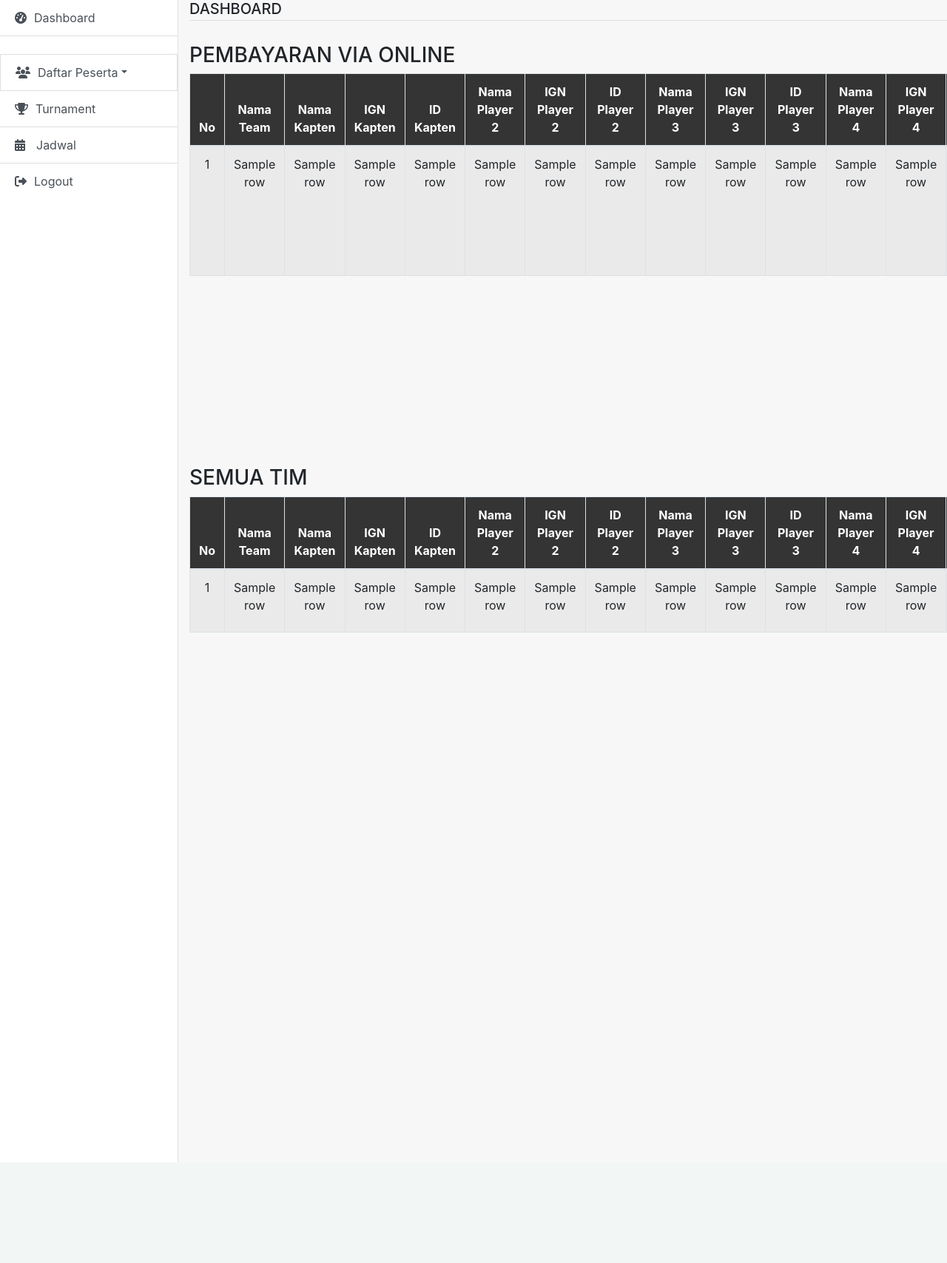
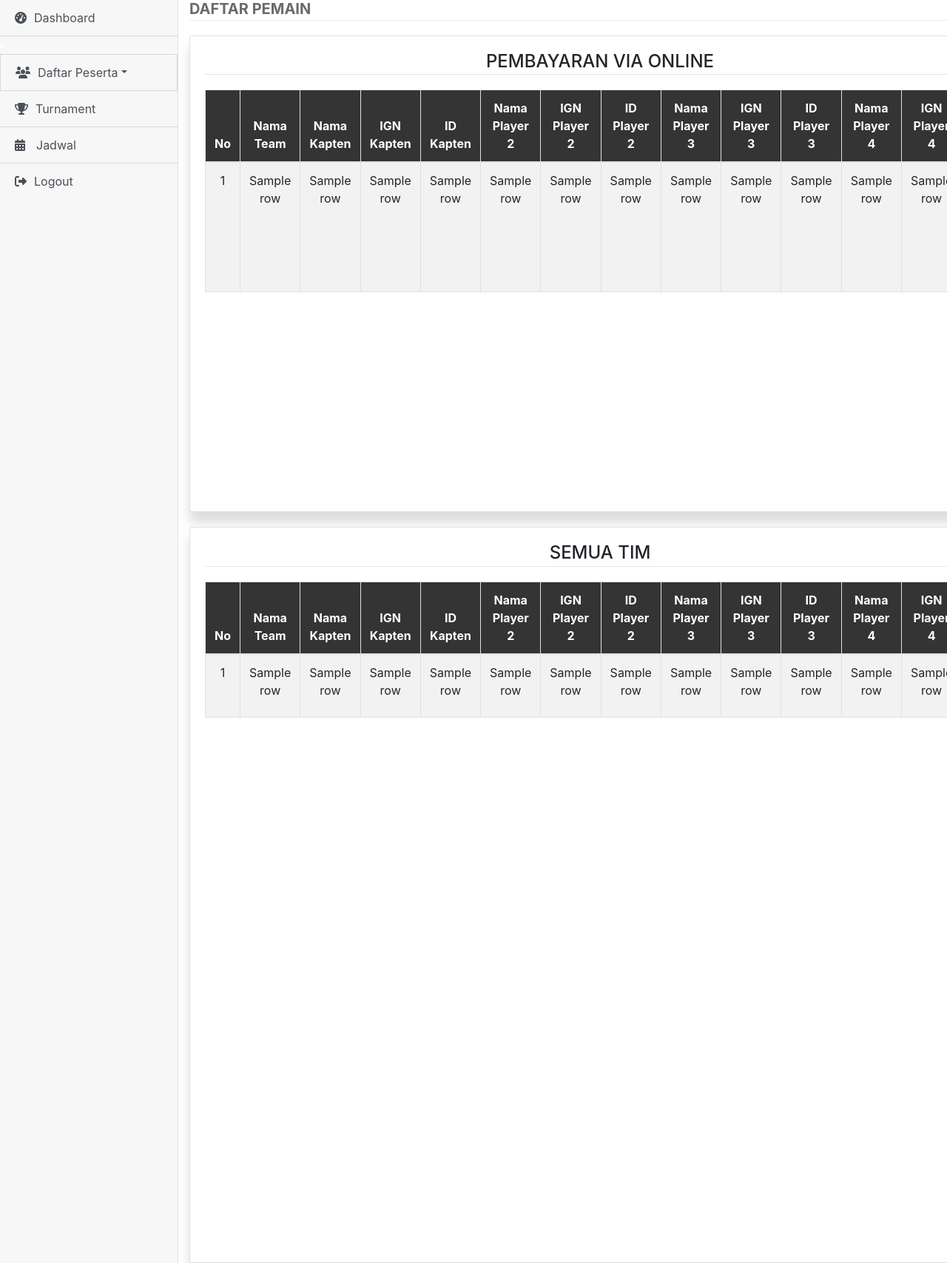
Before and after one commit to tomcat-squad/FLASK-TelsEsport, a Flask app: template Apps/BACK-END/templates/admin/BerhasilLogin/dashboard_MobileLegend.html in a window 1280 px wide. Shown: the part 69-1776 px from the top of the page at 74% size. Before the commit the page ends 1640 px from the top, so only its background shows below. Run offline with Flask 2, Linux system fonts and the light colour scheme; the template is opened without the code that fills it: values that come from a table or form of the project are taken from there, most other values are stand-ins (such as "Sample title", 1, 10 or a date in 2020); some libraries are stand-ins or nearby versions.

Commit message:
New Dashboard On Progress

```diff
--- a/Apps/BACK-END/templates/admin/BerhasilLogin/dashboard.html
+++ b/Apps/BACK-END/templates/admin/BerhasilLogin/dashboard.html
@@ -1,11 +1,11 @@
 {% include 'header.html' %}
 <!--CONTENT-->
 <div class="container">
-	<h5>DASHBOARD</h5>
+	<h5 class="font-weight-bold" style="color: #6a6a6a;">DASHBOARD</h5>
 	<hr style="margin-bottom: 20px; margin-top: -5px;">
 	<div class="row">
-		<div class="col-sm-4" style="">
-			<div class="card" style="width: 120%; border-color: #57ca8d; box-shadow: 0 15px 15px rgba(51, 54, 53, 0.26)">
+		<div class="col-sm-6">
+			<div class="card" style="width: 100%; box-shadow: 0 15px 15px rgba(51, 54, 53, 0.17)">
 				<div class="card-body">
 					<p>GRAFIK ANALISA</p>
 					<canvas id="line-chart" width="800" height="750"></canvas>
--- a/Apps/BACK-END/templates/admin/BerhasilLogin/dashboard_MobileLegend.html
+++ b/Apps/BACK-END/templates/admin/BerhasilLogin/dashboard_MobileLegend.html
@@ -1,10 +1,15 @@
 {% include 'header.html' %}
 <div class="container">
-	<h5>DASHBOARD</h5>
+	<h5 class="font-weight-bold" style="color: #6a6a6a;">DAFTAR PEMAIN</h5>
 	<hr style="margin-bottom: 20px; margin-top: -5px;"> {% with message = get_flashed_messages(category_filter=["Success","Failed"])%} {% if message %} {%for message in message %}
 	<p class="text-center">{{message}}</p>{% endfor %} {%endif%} {% endwith %}
-	<h3 style="margin-top: 30px;">PEMBAYARAN VIA ONLINE</h3>
-	<div style="height: 500px;overflow: scroll;">
+	<div class="row">
+		<div class="col-sm-12">
+			<div class="card" style="width: 100%; box-shadow: 0 15px 15px rgba(51, 54, 53, 0.17)">
+				<div class="card-body text-center">
+					<h4>PEMBAYARAN VIA ONLINE</h4>
+					<hr style="margin-bottom: 20px; margin-top: -5px;">
+					<div style="height: 550px;overflow: scroll; background-color: #ffffff;">
 						<table class="table table-striped table-hover table-bordered text-center">
 							<thead style="background-color: #343434; color: #fff; border-color: #343434;">
 								<tr>
@@ -181,7 +186,14 @@
 									</div>{%endfor%}</tbody>
 						</table>
 						</div>
-		<h3 style="margin-top: 30px;">SEMUA TIM</h3>
+				</div>
+			</div>
+		</div>
+		<div class="col-sm-12" style="margin-top: 20px;">
+			<div class="card" style="width: 100%; box-shadow: 0 15px 15px rgba(51, 54, 53, 0.17)">
+				<div class="card-body text-center">
+					<h4>SEMUA TIM</h4>
+					<hr style="margin-bottom: 20px; margin-top: -5px;">
 					<div style="height: 900px;overflow: scroll;">
 						<table class="table table-striped table-hover table-bordered text-center">
 							<thead style="background-color: #343434; color: #fff; border-color: #343434;">
@@ -354,4 +366,8 @@
 						</table>
 						</div>
 					</div>
+				</div>
+			</div>
+		</div>
+	</div>
 		{% include 'footer.html' %}
--- a/Apps/BACK-END/templates/admin/BerhasilLogin/dashboard_jadwal.html
+++ b/Apps/BACK-END/templates/admin/BerhasilLogin/dashboard_jadwal.html
@@ -1,7 +1,7 @@
 {% include 'header.html' %}
 <!--CONTENT-->
 <div class="container">
-	<h5>JADWAL PERTANDINGAN</h5>
+	<h5 class="font-weight-bold" style="color: #6a6a6a;">JADWAL PERTANDINGAN</h5>
 	<hr style="margin-bottom: 20px; margin-top: -5px;">
 	<a href="/" class="btn btn-success" data-toggle="modal" data-target="#buatJadwal" style="margin-bottom: 20px;"><i class="fas fa-plus"></i> Buat Jadwal</a>
 	<div class="modal fade" id="buatJadwal">
--- a/Apps/BACK-END/templates/admin/BerhasilLogin/dashboard_turnament.html
+++ b/Apps/BACK-END/templates/admin/BerhasilLogin/dashboard_turnament.html
@@ -1,6 +1,6 @@
 {% include 'header.html' %}
 <div class="container">
-	<h5>DAFTAR TURNAMENT</h5>
+	<h5 class="font-weight-bold" style="color: #6a6a6a;">TURNAMENT</h5>
 	<hr style="margin-bottom: 20px; margin-top: -5px;">
 	<a href="/" class="btn btn-success" data-toggle="modal" data-target="#buatTurnament"><i class="fas fa-plus"></i> Turnament</a>
 	<div class="modal fade" id="buatTurnament">
--- a/Apps/BACK-END/templates/header.html
+++ b/Apps/BACK-END/templates/header.html
@@ -13,7 +13,7 @@
 	<script src="https://kit.fontawesome.com/bc6d3d8101.js" crossorigin="anonymous"></script>
 </head>
 
-<body style="background-color: #f7f7f7;">
+<body style="background-color: #ffffff;">
 	<!-- BUTTON SIDEBARR -->
 	<div id="page-content-wrapper">
 		<nav class="navbar navbar-expand-lg border-bottom" style="background-color: #57ca8d;">
@@ -23,11 +23,11 @@
 	</div>
 	<div class="d-flex" id="wrapper">
 		<!-- Sidebar -->
-		<div class="border-right" style="background-color: #ffffff; color: #ffffff;" id="sidebar-wrapper">
+		<div class="border-right" style="background-color: #f7f7f7; color: #ffffff;" id="sidebar-wrapper">
 			<div class="list-group list-group-flush">
-				<a href="{{(url_for('index_dashboard'))}}" class="list-group-item list-group-item-action" style="background-color: #ffffff"><i class="fa fa-tachometer" aria-hidden="true" style="margin-right: 10px;"></i>Dashboard</a>
+				<a href="{{(url_for('index_dashboard'))}}" class="list-group-item list-group-item-action" style="background-color: #f7f7f7"><i class="fa fa-tachometer" aria-hidden="true" style="margin-right: 10px;"></i>Dashboard</a>
 				<li class="active">
-					<a href="#homeDashboard" data-toggle="collapse" aria-expanded="false" class="list-group-item list-group-item-action dropdown-toggle"><i class="fa fa-users" aria-hidden="true" style="margin-right: 10px;"></i>Daftar Peserta</a>
+					<a href="#homeDashboard" data-toggle="collapse" aria-expanded="false" class="list-group-item list-group-item-action dropdown-toggle" style="background-color: #f7f7f7;"><i class="fa fa-users" aria-hidden="true" style="margin-right: 10px;"></i>Daftar Peserta</a>
 					<ul class="collapse list-unstyled" id="homeDashboard">
 						<li>
 							<a href="{{url_for('dashboardML')}}"> - Data Mobile Legends</a>
@@ -37,8 +37,8 @@
 						</li>
 					</ul>
 				</li>
-				<a href="{{(url_for('dashboardTurnament'))}}" class="list-group-item list-group-item-action" style="background-color: #ffffff"><i class="fas fa-trophy" aria-hidden="true" style="margin-right: 10px;"></i>Turnament</a>
-				<a href="{{(url_for('dashboardJadwal'))}}" class="list-group-item list-group-item-action" style="background-color: #ffffff"><i class="fas fa-calendar-alt" style="margin-right: 15px;"></i>Jadwal</a>
-				<a href="{{(url_for('logout_admin'))}}" class="list-group-item list-group-item-action" style="background-color: #ffffff"><i class="fas fa-sign-out-alt" aria-hidden="true" style="margin-right: 10px;"></i>Logout</a>
+				<a href="{{(url_for('dashboardTurnament'))}}" class="list-group-item list-group-item-action" style="background-color: #f7f7f7"><i class="fas fa-trophy" aria-hidden="true" style="margin-right: 10px;"></i>Turnament</a>
+				<a href="{{(url_for('dashboardJadwal'))}}" class="list-group-item list-group-item-action" style="background-color: #f7f7f7"><i class="fas fa-calendar-alt" style="margin-right: 15px;"></i>Jadwal</a>
+				<a href="{{(url_for('logout_admin'))}}" class="list-group-item list-group-item-action" style="background-color: #f7f7f7"><i class="fas fa-sign-out-alt" aria-hidden="true" style="margin-right: 10px;"></i>Logout</a>
 			</div>
 		</div>
```
Lines whose indentation alone changed are shown as unchanged.
